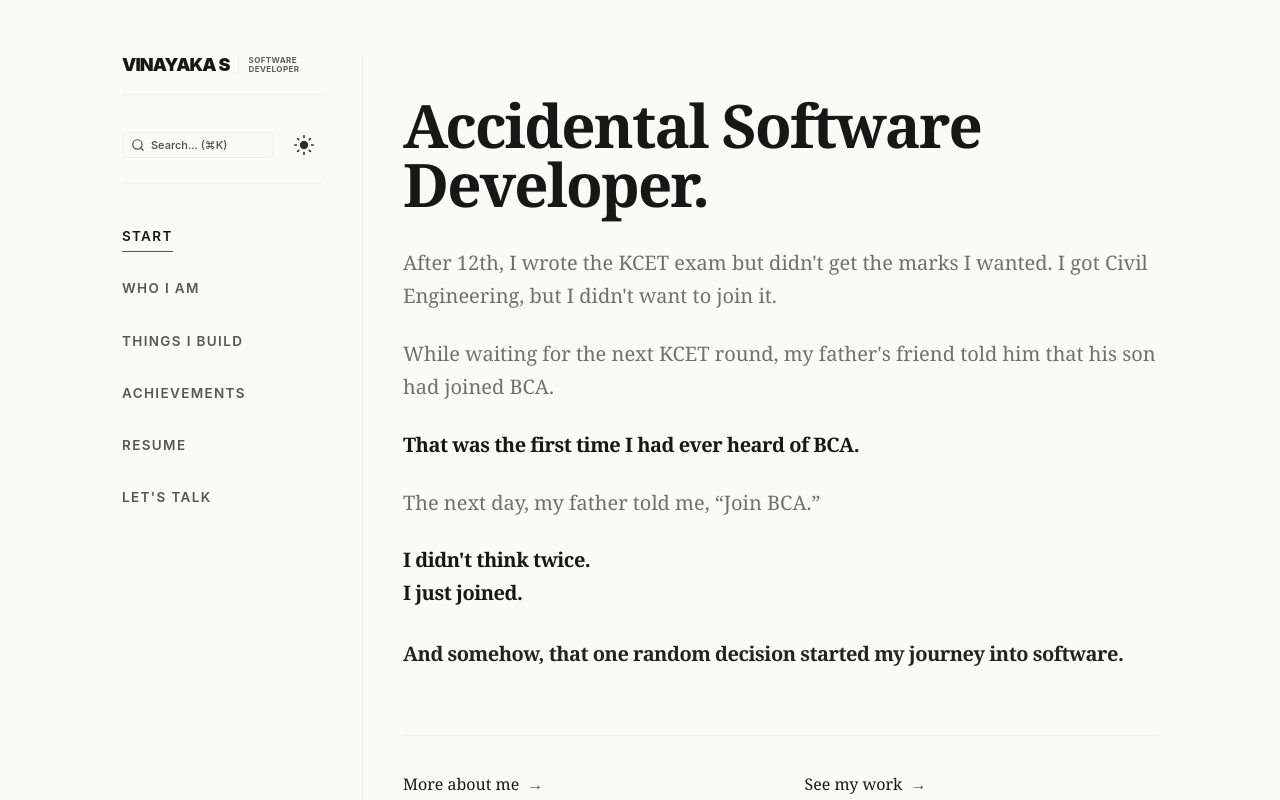
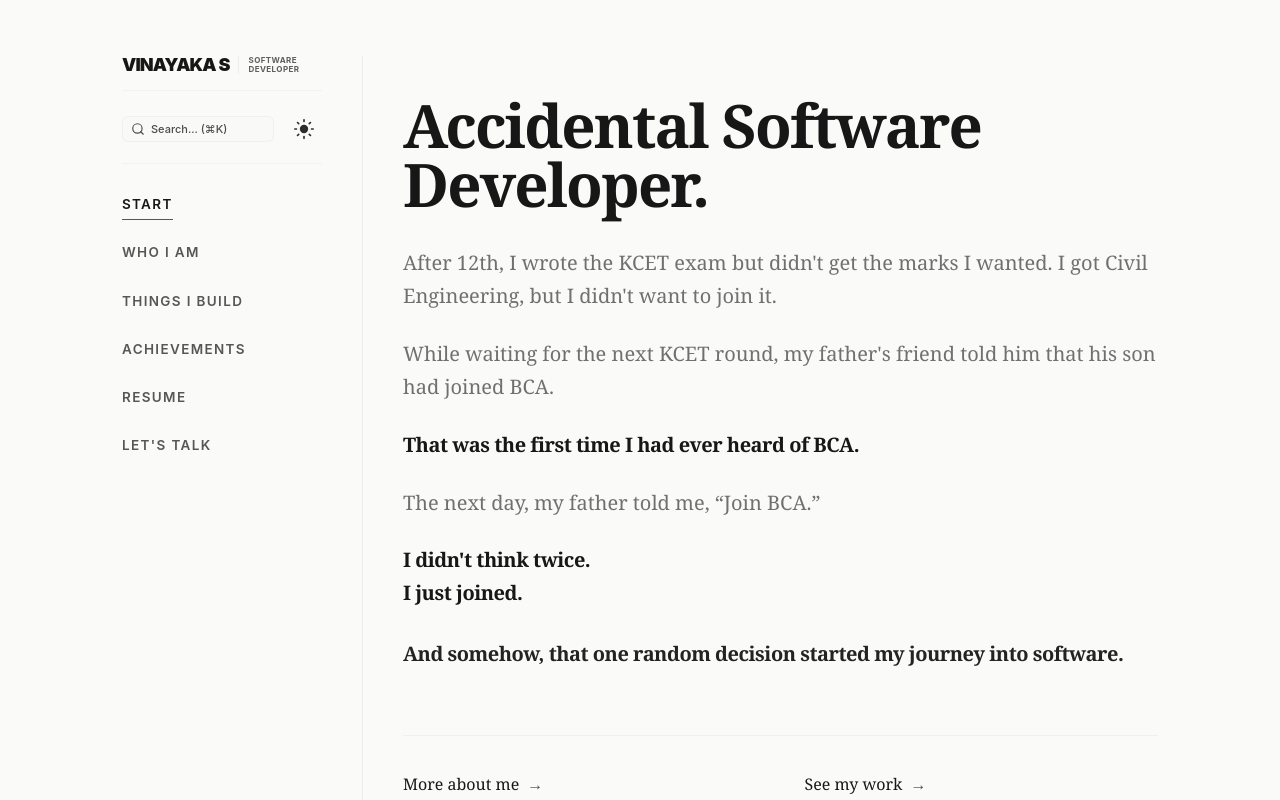
Before and after one commit to vinayaka2003/Portfolio, a Next.js app: page / in a window 1280 px wide. Shown: the top 800 px of the page. Built offline with nearby package versions, Linux system fonts and the light colour scheme.

Commit message:
Design: Adjust sidebar grid gaps and paddings for a more uniform and compact layout

```diff
--- a/src/components/EditorialNavbar.jsx
+++ b/src/components/EditorialNavbar.jsx
@@ -65,9 +65,9 @@ export default function EditorialNavbar() {
   return (
     <header className="font-sans w-full select-none relative md:sticky md:top-14 z-40">
       {/* Desktop Left Sidebar Navigation (≥ md) */}
-      <div className="hidden md:flex flex-col gap-8 w-full">
+      <div className="hidden md:flex flex-col gap-5 w-full">
         {/* Branding Header */}
-        <div className="pb-5 border-b border-border/40">
+        <div className="pb-4 border-b border-border/40">
           <Link
             href="/"
             className="flex items-center gap-2 select-none w-fit group"
@@ -83,7 +83,7 @@ export default function EditorialNavbar() {
         </div>
 
         {/* Search & Theme Controls Group */}
-        <div className="flex items-center gap-3 pb-5 border-b border-border/40 select-none">
+        <div className="flex items-center gap-3 pb-4 border-b border-border/40 select-none">
           <SearchClient />
 
           {/* Premium Animated Theme Toggle */}
@@ -93,7 +93,7 @@ export default function EditorialNavbar() {
         </div>
 
         {/* Navigation Items - Single Flat List */}
-        <nav className="flex flex-col gap-5 text-[13px] md:text-[13.5px] text-muted font-semibold uppercase tracking-[0.1em] pt-1" aria-label="Primary navigation">
+        <nav className="flex flex-col gap-4 text-[13px] md:text-[13.5px] text-muted font-semibold uppercase tracking-[0.1em] pt-1" aria-label="Primary navigation">
           {links.map((link) => {
             const isActive =
               pathname === link.href ||
```
